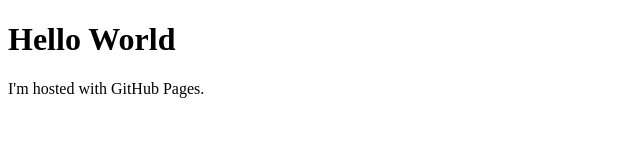
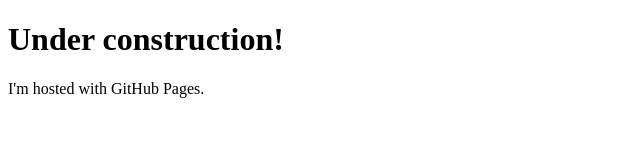
Before and after one commit to Nona2013/Nona2013.github.io, a plain HTML site: page index.html in a window 1280 px wide. Shown: the whole page, without its empty margins (0-640 px from the left). Drawn offline with Linux system fonts and the light colour scheme.

Commit message:
Update index.html

```diff
--- a/index.html
+++ b/index.html
@@ -1,7 +1,7 @@
 <!DOCTYPE html>
 <html>
 <body>
-<h1>Hello World</h1>
+<h1>Under construction!</h1>
 <p>I'm hosted with GitHub Pages.</p>
 </body>
 </html>
```
